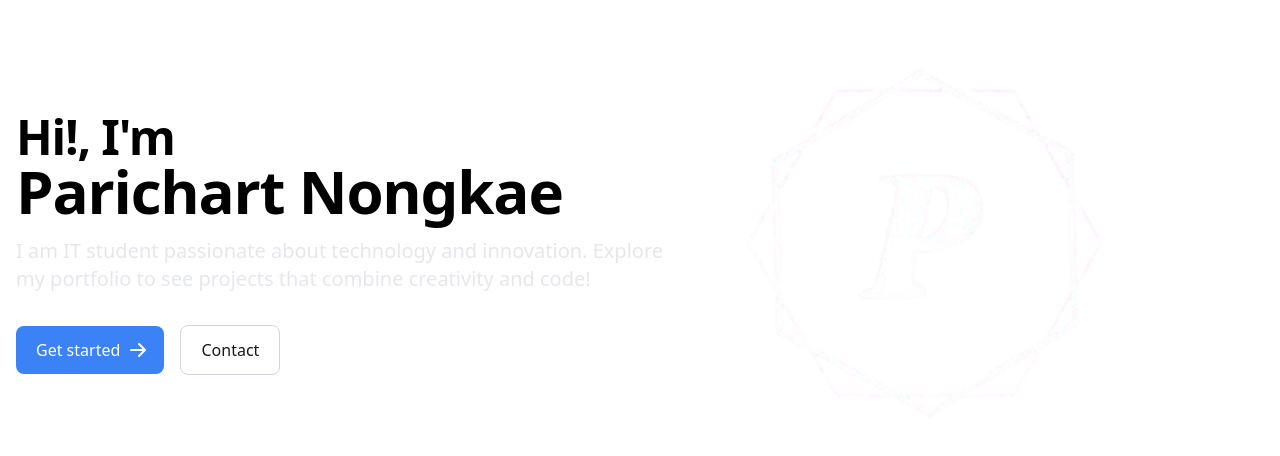
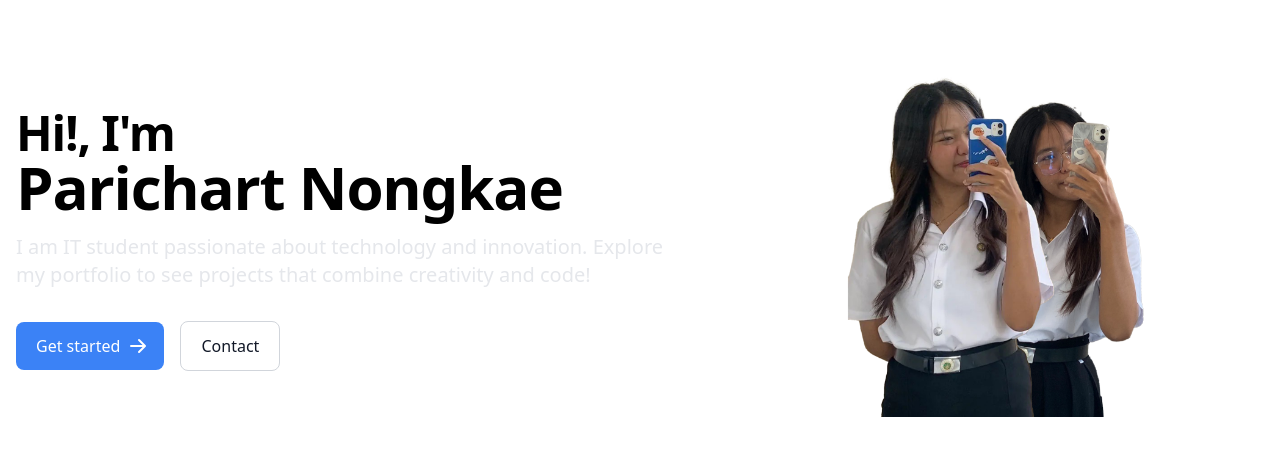
Before and after one commit to k-winph/portfolio-team11, a website: page src/components/hero/index.html in a window 1280 px wide. Drawn offline with nearby package versions, Linux system fonts and the light colour scheme; files whose address does not match are found by name.

Commit message:
แก้ใส่รูปผิด

```diff
--- a/src/components/hero/index.html
+++ b/src/components/hero/index.html
@@ -49,7 +49,7 @@
         </div>
         <div class="hidden lg:mt-0 lg:col-span-5 lg:flex">
           <img
-            src="/src/components/navbar/logo.png"
+            src="/src/components/navbar/pumpui.png"
             alt="pumpui"
           />
         </div>
```
